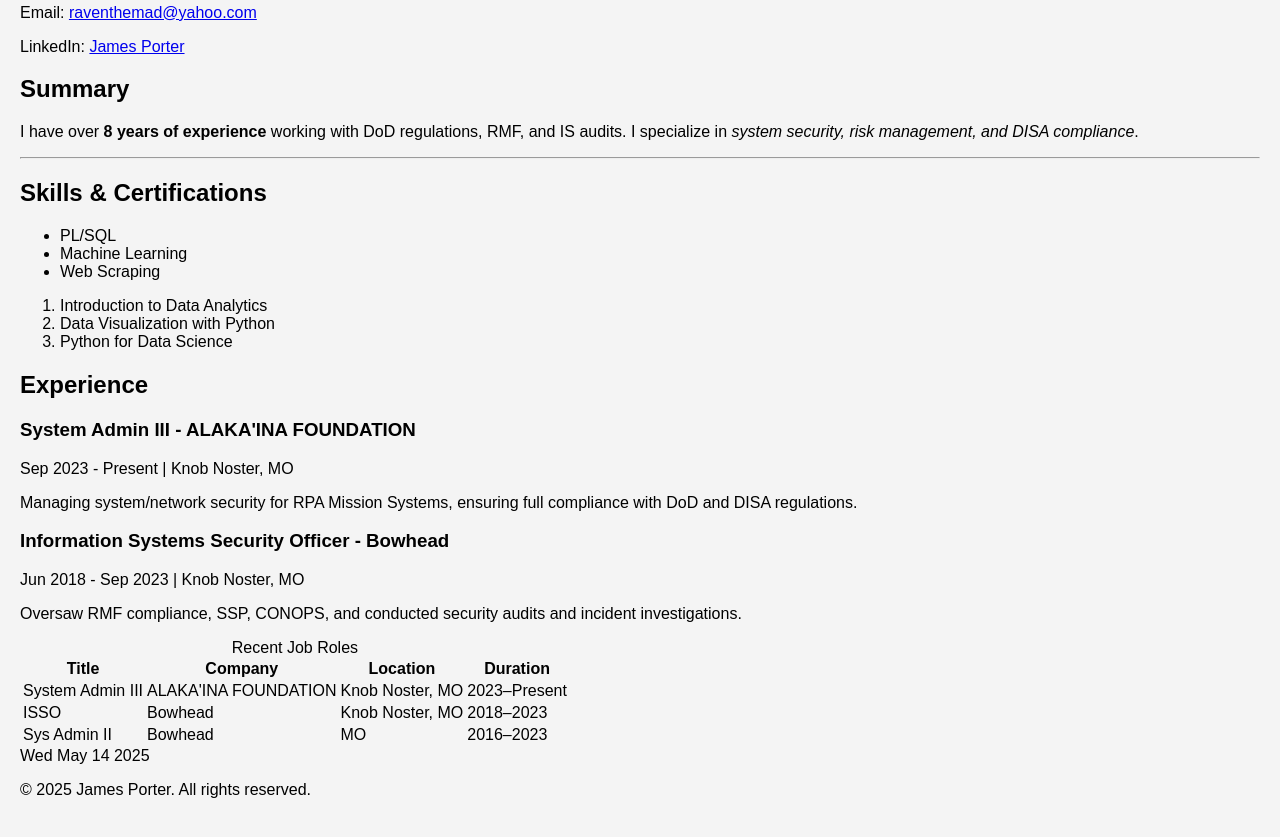
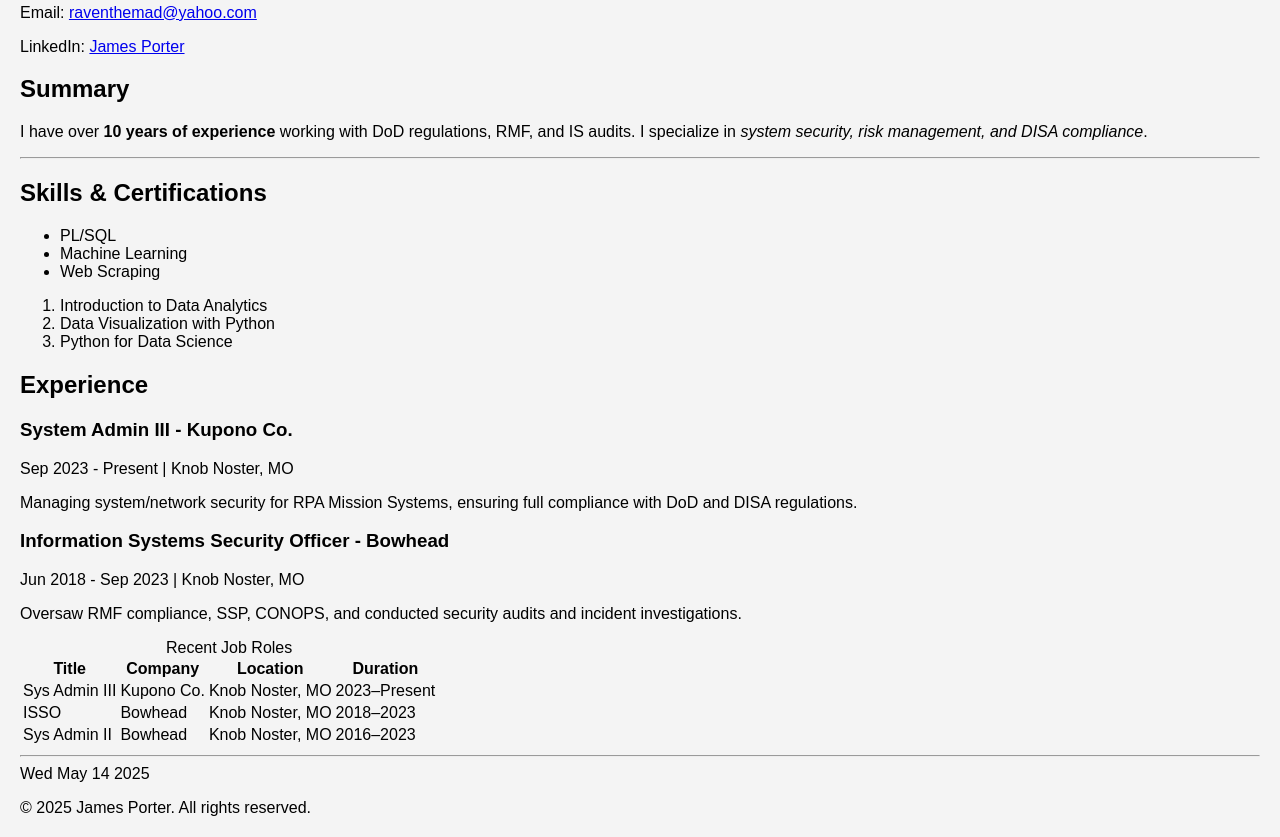
Before and after one commit to James-E-Porter/WGU_D276, a plain HTML site: page index.html in a window 1280 px wide. Shown: the part 300-1137 px from the top of the page. Drawn offline with Linux system fonts and the light colour scheme.

Commit message:
Update index.html

```diff
--- a/index.html
+++ b/index.html
@@ -25,7 +25,6 @@
     </nav>
 
     <script>
-        // Display current date in div
         window.onload = function() {
             document.getElementById("date").innerHTML = new Date().toDateString();
             console.log("Web developer résumé loaded successfully.");
@@ -41,7 +40,7 @@
 
         <section>
             <h2>Summary</h2>
-            <p>I have over <strong>8 years of experience</strong> working with DoD regulations, RMF, and IS audits. I specialize in <em>system security, risk management, and DISA compliance</em>.</p>
+            <p>I have over <strong>10 years of experience</strong> working with DoD regulations, RMF, and IS audits. I specialize in <em>system security, risk management, and DISA compliance</em>.</p>
         </section>
         <hr>
         <section>
@@ -61,7 +60,7 @@
         <section>
             <h2>Experience</h2>
             <article>
-                <h3>System Admin III - ALAKA'INA FOUNDATION</h3>
+                <h3>System Admin III - Kupono Co.</h3>
                 <p><span>Sep 2023 - Present</span> | Knob Noster, MO</p>
                 <p>Managing system/network security for RPA Mission Systems, ensuring full compliance with DoD and DISA regulations.</p>
             </article>
@@ -84,8 +83,8 @@
                 </tr>
 
                 <tr>
-                    <td>System Admin III</td>
-                    <td>ALAKA'INA FOUNDATION</td>
+                    <td>Sys Admin III</td>
+                    <td>Kupono Co.</td>
                     <td>Knob Noster, MO</td>
                     <td>2023–Present</td>
                 </tr>
@@ -100,7 +99,7 @@
                 <tr>
                     <td>Sys Admin II</td>
                     <td>Bowhead</td>
-                    <td>MO</td>
+                    <td>Knob Noster, MO</td>
                     <td>2016–2023</td>
                 </tr>
             </table>
@@ -110,6 +109,7 @@
 
 
     <footer>
+        <hr>
         <div id="date"></div>
         <p>&copy; 2025 James Porter. All rights reserved.</p>
     </footer>
```
